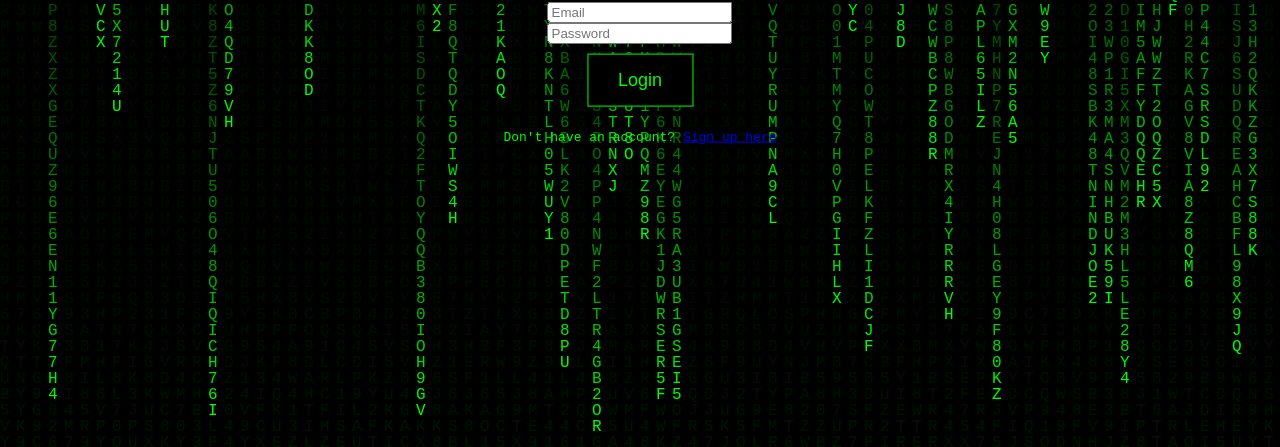
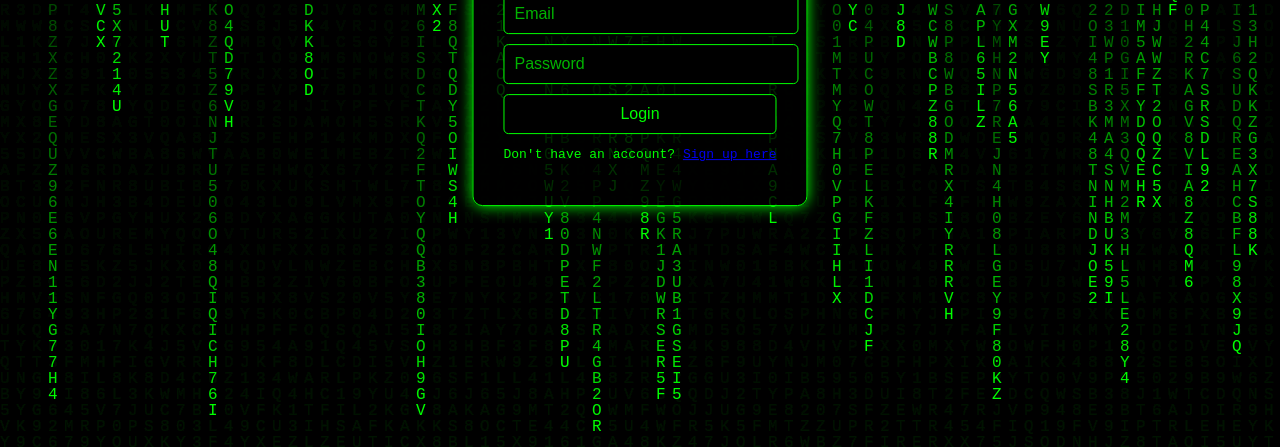
Before and after one commit to brysonhancock/matrix-trading-co, a plain HTML site: page login.html in a window 1280 px wide. Shown: the part 353-800 px from the top of the page. Drawn offline with Linux system fonts and the light colour scheme.

Commit message:
Updated project files

```diff
--- a/assets/css/style.css
+++ b/assets/css/style.css
@@ -15,19 +15,37 @@ body {
     text-align: center;
 }
 
-button {
-    background-color: black;
+.opaque-box {
+    background-color: rgba(0, 0, 0, 0.8); /* Opaque effect */
+    padding: 30px;
+    border: 1px solid #00ff00;
+    box-shadow: 0 0 15px #00ff00;
+    max-width: 400px;
+    margin: auto;
+    border-radius: 10px;
+    text-align: center;
+}
+
+input, button {
+    width: 100%;
+    padding: 10px;
+    margin-top: 10px;
+    background: black;
     color: #00ff00;
     border: 1px solid #00ff00;
-    padding: 15px 30px;
-    font-size: 18px;
-    margin: 10px;
-    cursor: pointer;
+    border-radius: 5px;
+    font-size: 16px;
+}
+
+input::placeholder {
+    color: #00ff00;
+    opacity: 0.7;
 }
 
 button:hover {
-    background-color: #00ff00;
+    background: #00ff00;
     color: black;
+    cursor: pointer;
 }
 
 .matrix-bg {
```
